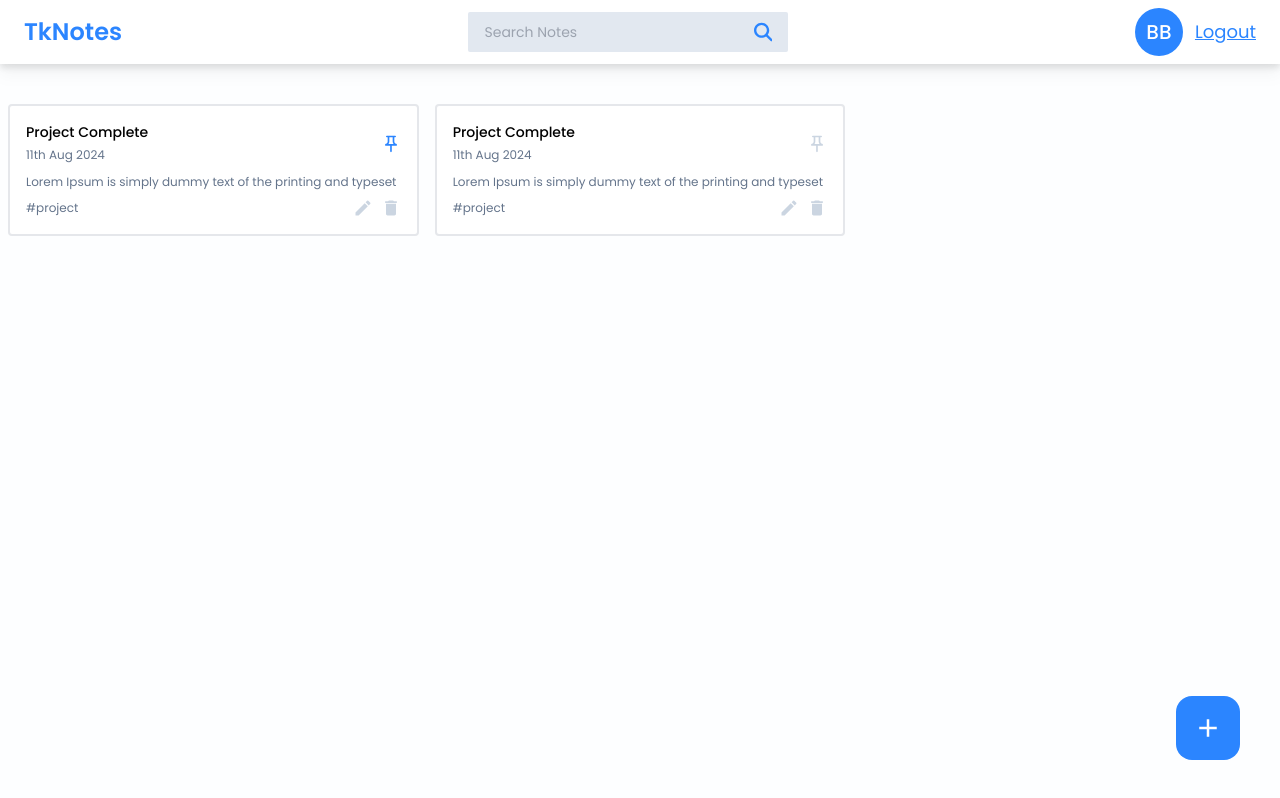
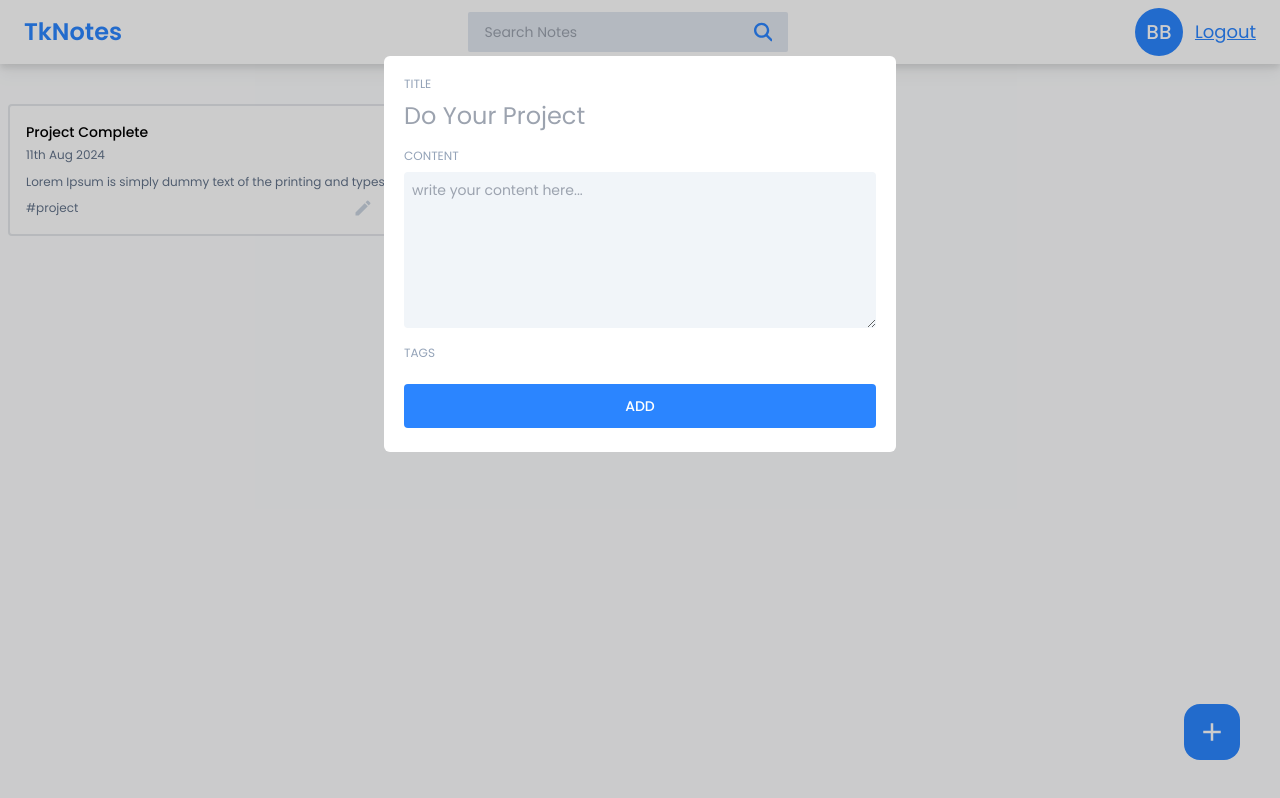
Before and after one commit to its-bismay/TkNotes, a React (Vite) app in the folder Client/: page /home in a window 1280 px wide. Both pictures are taken after a click on the button 1208 px from the left and 728 px from the top of the page. Built offline with nearby package versions, Linux system fonts and the light colour scheme.

Commit message:
pop up window for add notes (using Modal)

```diff
--- a/Client/package.json
+++ b/Client/package.json
@@ -13,6 +13,7 @@
     "react": "^18.3.1",
     "react-dom": "^18.3.1",
     "react-icons": "^5.2.1",
+    "react-modal": "^3.16.1",
     "react-router-dom": "^6.23.1"
   },
   "devDependencies": {
--- /dev/null
+++ b/Client/src/Components/AddEditNotes.jsx
@@ -0,0 +1,25 @@
+import React from 'react'
+
+const AddEditNotes = () => {
+  return (
+    <div>
+        <div className="flex flex-col gap-2">
+            <label className='input-lable'>TITLE</label>
+            <input type="text" className='text-2xl text-slate-950 outline-none' placeholder='Do Your Project'/>
+        </div>
+
+        <div className="flex flex-col gap-2 mt-4">
+            <label className='input-lable'>CONTENT</label>
+            <textarea type="text" className='text-sm text-slate-950 outline-none bg-slate-100 rounded p-2' placeholder='write your content here...' rows={7}></textarea>
+        </div>
+
+        <div className="mt-3">
+            <label className='input-lable'>TAGS</label>
+        </div>
+
+        <button className='btn-primary font-medium mt-5 p-3' onClick={() => {}}>ADD</button>
+    </div>
+  )
+}
+
+export default AddEditNotes
--- a/Client/src/Pages/Dashboard/Dashboard.jsx
+++ b/Client/src/Pages/Dashboard/Dashboard.jsx
@@ -1,9 +1,17 @@
-import React from 'react'
+import React, { useState } from 'react'
 import Navbar from '../../Components/Navbar'
 import Card from '../../Components/Card'
 import { MdAdd } from "react-icons/md";
+import AddEditNotes from '../../Components/AddEditNotes';
+import Modal from "react-modal"
 
 const Dashboard = () => {
+
+    const [openAddEditModal, setOpenAddEditModal] = useState({
+        isShown: false,
+        type: "add",
+        data: null,
+    })
   return (
     <>
         <Navbar></Navbar>
@@ -30,9 +38,28 @@ const Dashboard = () => {
                 </Card>
             </div>
         </div>
-        <button className='w-16 h-16 flex items-center justify-center rounded-2xl bg-primary hover:bg-blue-600 absolute right-10 bottom-10 ' onClick={() => {}}>
+        <button className='w-14 h-14 flex items-center justify-center rounded-2xl bg-primary hover:bg-blue-600 absolute right-10 bottom-10 ' onClick={() => {
+            setOpenAddEditModal({
+                isShown: true,
+                type: "add",
+                data: null
+            })
+        }}>
             <MdAdd size={30} className=' text-white'></MdAdd>
         </button>
+
+        <Modal isOpen={openAddEditModal.isShown}
+        onRequestClose={() => {}}
+        style={{
+            overlay: {
+                backgroundColor: "rgba(0,0,0,0.2)",
+            },
+        }}
+        contentLable=""
+        className="w-[40%] max-h-3/4 bg-white rounded-md mx-auto mt-14 p-5 overflow-scroll">
+
+        <AddEditNotes></AddEditNotes>
+        </Modal>
     </>
   )
 }
--- a/Client/src/index.css
+++ b/Client/src/index.css
@@ -27,4 +27,8 @@
   .icon-btn {
     @apply text-xl text-slate-300 cursor-pointer hover:text-primary;
   }
+
+  .input-lable {
+    @apply text-xs text-slate-400;
+  }
 }
```
Also changed, not shown: 1 other file (tests, documents, lock files or other folders).
